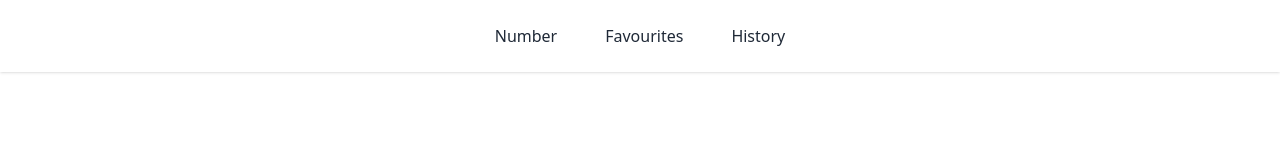
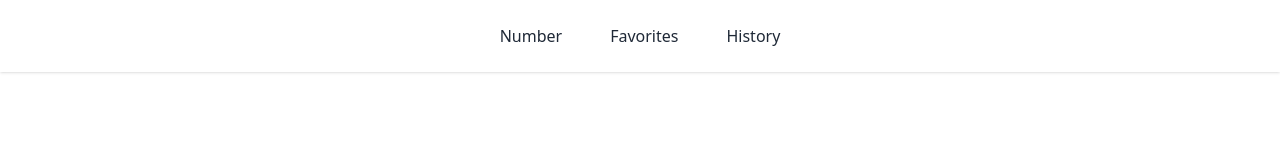
Before and after one commit to zeroqs/number-facts, a React (Create React App) app: page / in a window 1280 px wide. Shown: the top 160 px of the page. Built offline with nearby package versions, Linux system fonts and the light colour scheme.

Commit message:
again fixes

```diff
--- a/src/components/Header.tsx
+++ b/src/components/Header.tsx
@@ -14,7 +14,7 @@ const Header:FC = () => {
                          className={({ isActive }) =>
                              isActive ? 'text-gray-800 transition-colors duration-300 transform dark:text-gray-200 border-b-2 border-blue-500 mx-1.5 sm:mx-6' : 'text-gray-800 transition-colors duration-300 transform dark:text-gray-200 mx-1.5 sm:mx-6'
                          }
-                      >favourites</NavLink>
+                      >favorites</NavLink>
 
                 <NavLink to="/history"
                          className={({ isActive }) =>
```
